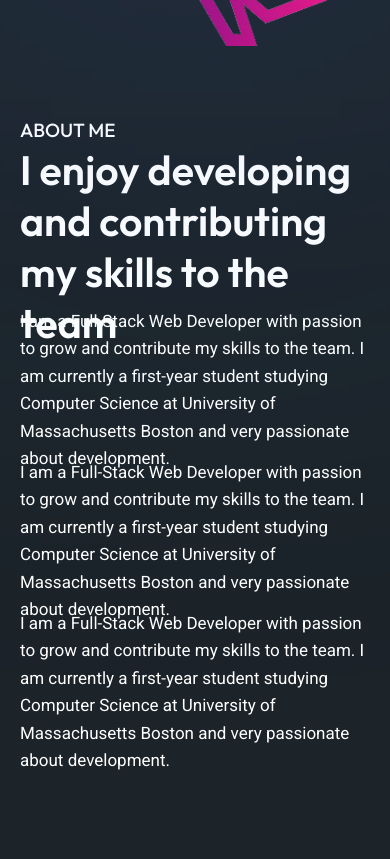
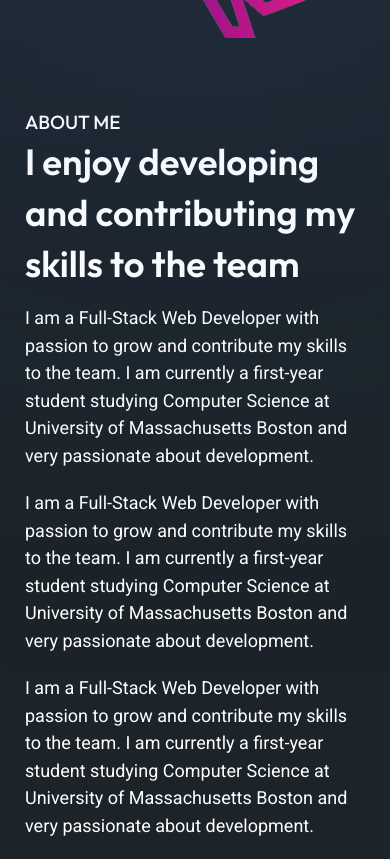
Before and after one commit to fdoalcos/Portfolio, a React (Create React App) app: page / in a window 390 px wide. Shown: the part 2380-3239 px from the top of the page. Before the commit the page ends 3155 px from the top, so only its background shows below. Built offline with nearby package versions, Linux system fonts and the light colour scheme.

Commit message:
Changed its css

```diff
--- a/src/App.css
+++ b/src/App.css
@@ -4,7 +4,7 @@
 
 .MainContainer {
   color: white;
-  padding: 0 20px;
+  padding: 0 25px;
 }
 
 body::-webkit-scrollbar {
@@ -258,14 +258,13 @@ body::-webkit-scrollbar {
 
 .aboutSubName {
   max-width: 525px;
-  height: 123px;
   font-family: Outfit;
   font-weight: 600;
-  font-size: 51px;
+  /* font-size: 51px; */
   line-height: 51px;
-  margin-bottom: 50px;
+  margin-bottom: 15px;
   /* font-size: clamp(18px, 8vw, 55px); */
-
+  font-size: clamp(2.1875rem, 1.8875rem + 1.6vw, 3.1875rem);
 }
 
 .aboutInfo {
@@ -273,9 +272,8 @@ body::-webkit-scrollbar {
   font-weight: 400;
   font-size: 18px;
   max-width: 524px;
-  height: 110px;
   line-height: 27.5px;
-  margin: 0 0 20px 0;
+  margin: 0 0 20px;
 }
 
 /* media */
@@ -290,13 +288,13 @@ body::-webkit-scrollbar {
   }
 
   .aboutSubName {
-    font-size: 41px;
-    margin-bottom: 40px;
+    /* font-size: 41px; */
+    /* margin-bottom: 40px; */
   }
 
   .aboutInfo {
-    font-size: 17px;
-    margin: 0 0 41px 0;
+    /* font-size: 17px; */
+    /* margin: 0 0 41px 0; */
   }
 }
 
```
